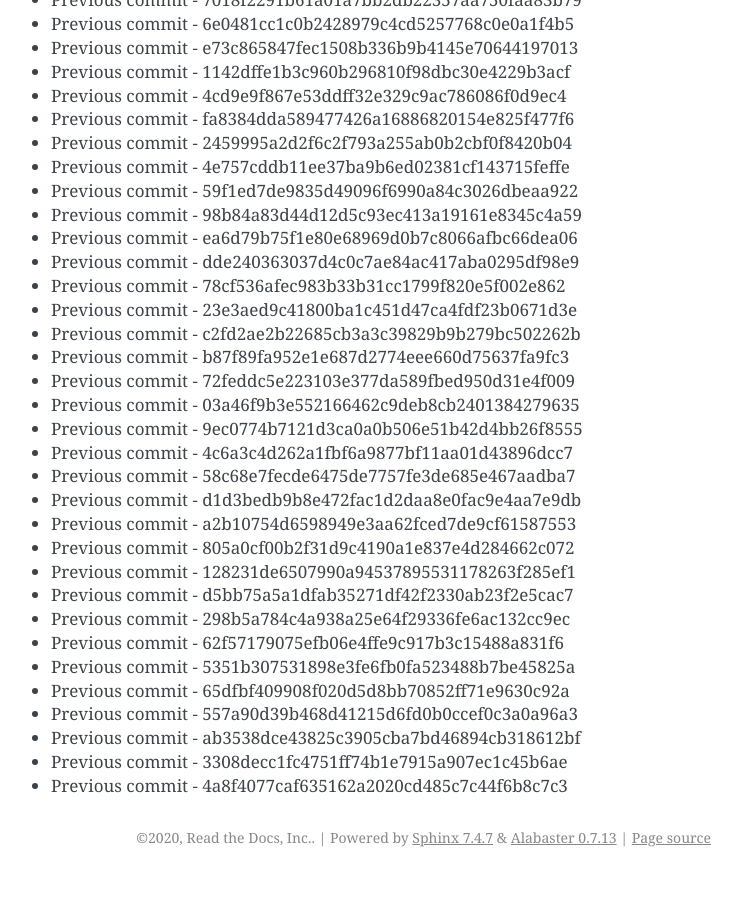
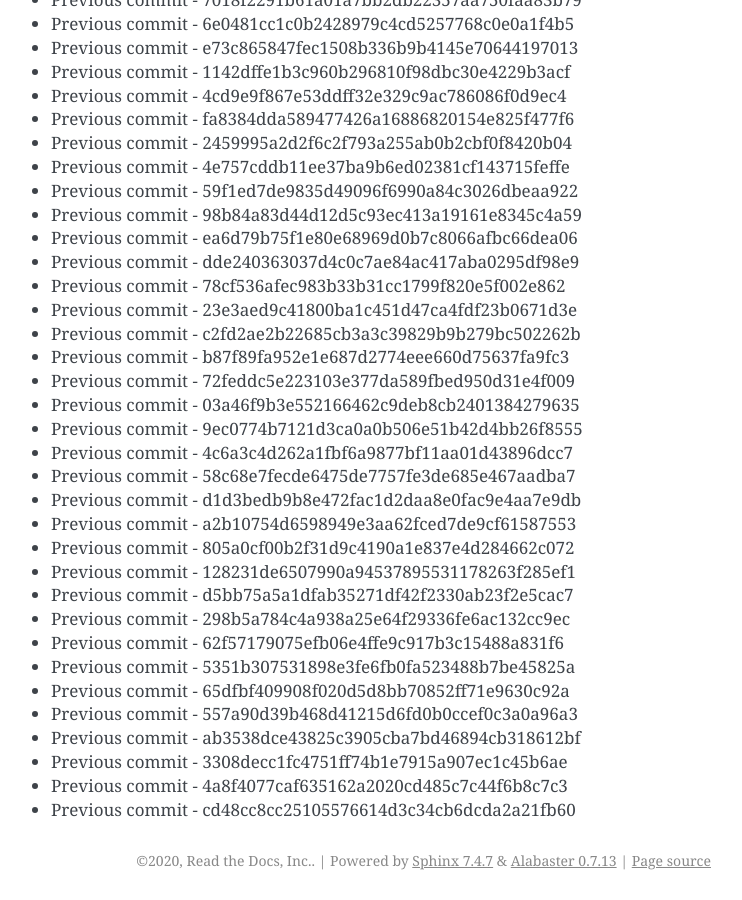
Before and after one commit to readthedocs/rtd-git-stresstest, a Sphinx documentation site: the page built from docs/updates.rst, in a window 1280 px wide and 900 px high, scrolled down 51271 px. Shown: the whole window, without its empty margins (399-1141 px from the left). Built offline with Sphinx 7.4.7, drawn with Linux system fonts in a browser that asks for light colours; before the commit the page ends 52148 px from its top, so only the background shows below that.

Commit message:
Generating commit from previous: cd48cc8cc25105576614d3c34cb6dcda2a21fb60

```diff
--- a/docs/updates.rst
+++ b/docs/updates.rst
@@ -2186,3 +2186,4 @@ It can be tested for any performance characteristics.
 * Previous commit - ab3538dce43825c3905cba7bd46894cb318612bf
 * Previous commit - 3308decc1fc4751ff74b1e7915a907ec1c45b6ae
 * Previous commit - 4a8f4077caf635162a2020cd485c7c44f6b8c7c3
+* Previous commit - cd48cc8cc25105576614d3c34cb6dcda2a21fb60
```
